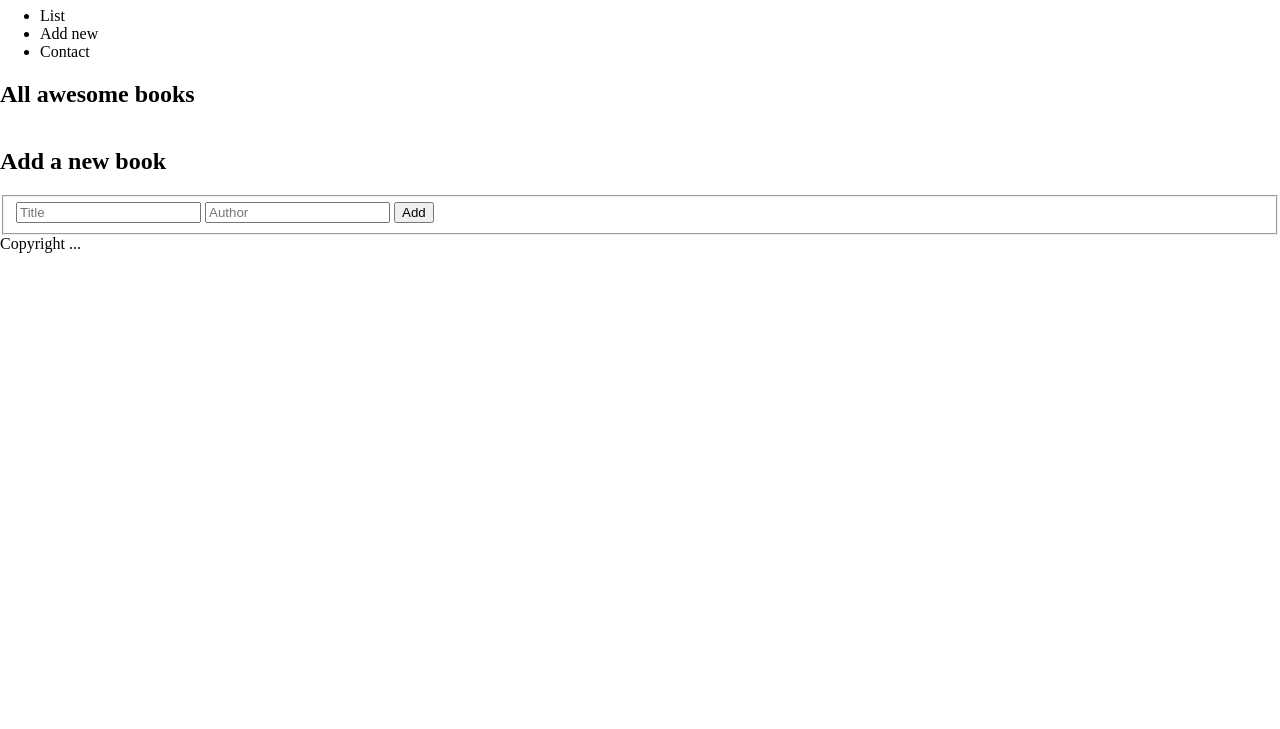
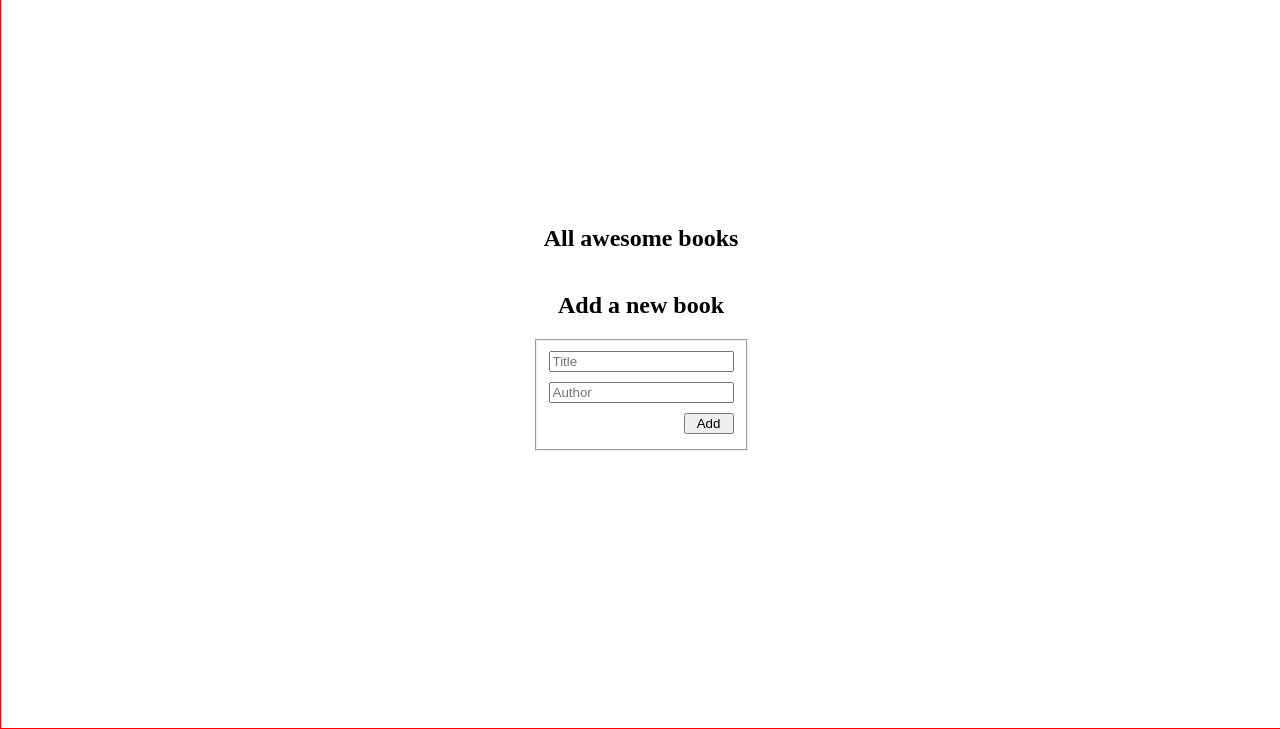
Before and after one commit to KDlamini/awesome-books-javascript, a website: page index.html in a window 1280 px wide. Shown: the part 73-802 px from the top of the page. Drawn offline with Linux system fonts and the light colour scheme.

Commit message:
Add respective styling for the main-section and add-section.

```diff
--- a/index.html
+++ b/index.html
@@ -9,6 +9,7 @@
     <title>Awesome Books</title>
 </head>
 <body>
+    <!--
     <header>
         <h1>Awesome Books</h1>
         <nav>
@@ -19,8 +20,9 @@
             </ul>
         </nav>
     </header>
+    -->
 
-    <div>
+    <main class="main-content d-flex">
         <section id="List-section">
             <h2>All awesome books</h2>
             <table id="bookList">
@@ -28,21 +30,18 @@
             </table>
         </section>
 
-        <section id="Add-section">
+        <section id="Add-section" class="d-flex">
             <h2>Add a new book</h2>
 
             <fieldset>
-                <form id="form">
-                    <input type="text" required placeholder="Title" id="book_title">
-                    <input type="text" required placeholder="Author" id="book_author">
+                <form id="form" class="d-flex">
+                    <input class="form-item" type="text" required placeholder="Title" id="book_title">
+                    <input class="form-item" type="text" required placeholder="Author" id="book_author">
 
-                    <input type="submit" value="Add" id="addButton">
+                    <input class="form-item" type="submit" value="Add" id="addButton">
                 </form>
             </fieldset>
         </section>
-    </div>
-    <footer>
-        <span>Copyright ...</span>
-    </footer>
+    </main>
 </body>
 </html>
--- a/style.css
+++ b/style.css
@@ -3,3 +3,34 @@ body {
   padding: 0;
   background: #fff;
 }
+
+.d-flex {
+  display: flex;
+}
+
+.main-content {
+  flex-direction: column;
+  align-items: center;
+  justify-content: center;
+  width: 100%;
+  height: 100vh;
+  border: 1px solid red;
+}
+
+#Add-section {
+  flex-direction: column;
+  align-items: center;
+}
+
+#form {
+  flex-direction: column;
+}
+
+.form-item {
+  margin: 5px 0;
+}
+
+#addButton {
+  width: 50px;
+  align-self: flex-end;
+}
```
